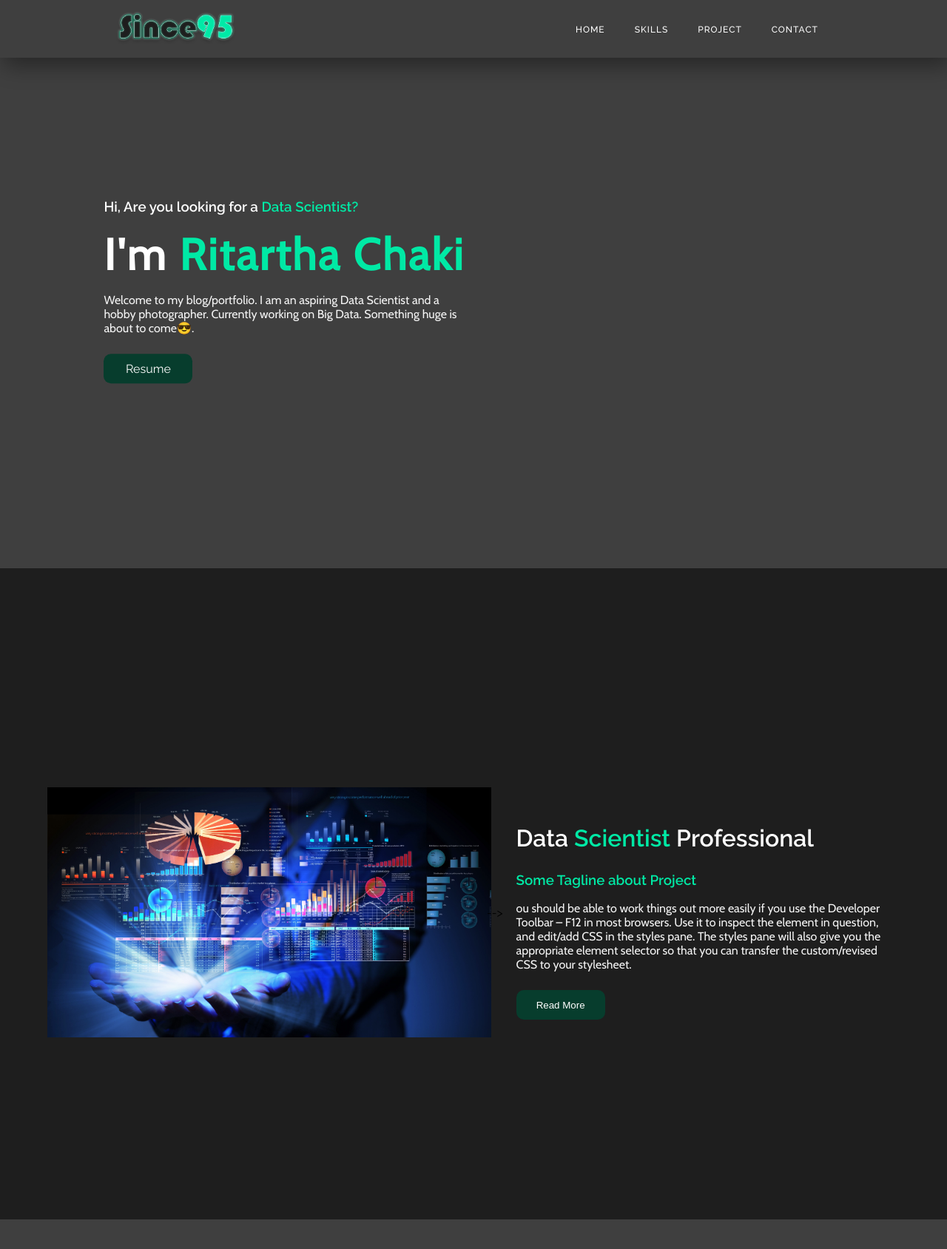
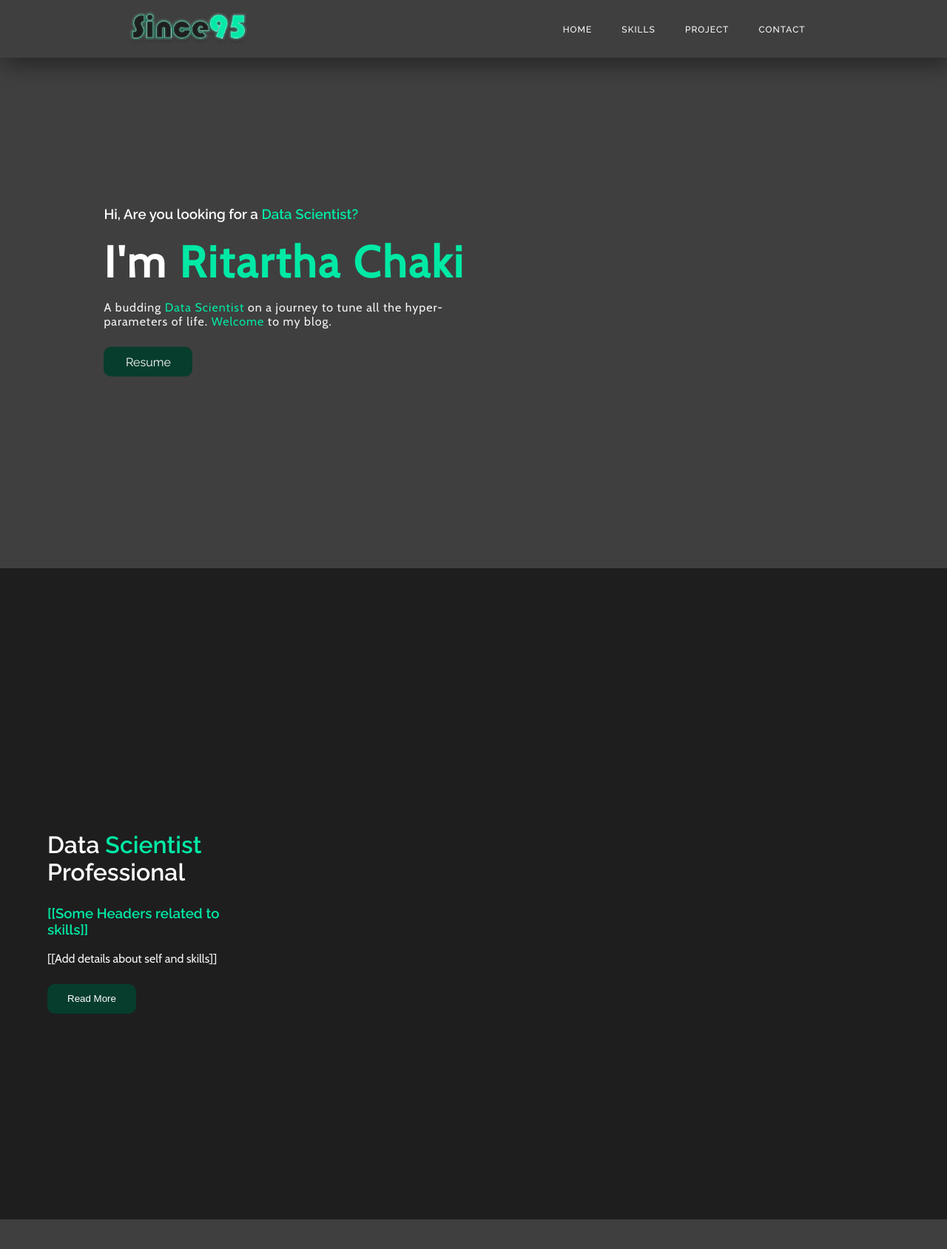
Before and after one commit to ritartha/First-portfolio, a PHP site: page / in a window 1280 px wide; the page is wider, and only the part inside the window is pictured. Shown: the top 1688 px of that part at 74% size. Run offline with PHP 8.4, Linux system fonts and the light colour scheme; some web fonts are replaced.

Commit message:
slight modifications

```diff
--- a/assets/css/style.css
+++ b/assets/css/style.css
@@ -28,8 +28,10 @@ input{
 }
 
 .logo{
-    width:20%;
+    padding-right: 20px;
 }
+
+
 
 /******************** NAVIGATION****/
 nav{
@@ -117,6 +119,7 @@ nav ul li a:hover{
 .header-heading p{
     color:whitesmoke ;
     font-family:Cabin;
+    letter-spacing: 1px;
 }
 
 .header-btn{
@@ -291,6 +294,7 @@ nav ul li a:hover{
     align-items: center;
     justify-content: center;
     flex-direction: column;
+    padding: 10px;
 }
 
 #contact form input, #contact form textarea{
@@ -301,6 +305,8 @@ nav ul li a:hover{
     background-color: #ffff;
     color:#1e1e1e;
     border-radius: 5px;
+    align-items: center;
+    justify-content: center;
 
 
 }
--- a/index.html
+++ b/index.html
@@ -27,8 +27,7 @@
 
             <h3>Hi, Are you looking for a <span class="data-scientist">Data Scientist?</span></h3>
             <h1>I'm <span>Ritartha Chaki</span> </h1>
-            <p>Welcome to my blog/portfolio. I am an aspiring Data Scientist and a hobby photographer.
-                Currently working on Big Data. Something huge is about to come😎.
+            <p>A budding <span class="data-scientist">Data Scientist</span> on a journey to tune all the hyper-parameters of life. <span class="data-scientist">Welcome</span> to my blog.
 
             </p>
             <a class="header-btn" href="#Resume">Resume</a>
@@ -38,15 +37,15 @@
 
     <section id="about">
         <div class="about-img">
-
+           <!---
            <img src="/assets/imgs/about.jpg" alt="about-image">
         </div>
     -->
 
         <div class="about-text">
             <h2>Data <span>Scientist</span> Professional</h2>
-            <h3>Some Tagline about Project</h3>
-            <p>ou should be able to work things out more easily if you use the Developer Toolbar – F12 in most browsers. Use it to inspect the element in question, and edit/add CSS in the styles pane. The styles pane will also give you the appropriate element selector so that you can transfer the custom/revised CSS to your stylesheet.</p>
+            <h3>[[Some Headers related to skills]]</h3>
+            <p>[[Add details about self and skills]]</p>
             <button class="header-btn">Read More</button>
         </div>
         </section>
@@ -105,9 +104,9 @@
     <section id="contact">
         <div class="work-heading">
             <h1>Social:</h1>
-            <p>To contact me, use any of the following.</p>
+            <p>If you have any questions about my services, or just want to say hello, feel free to contact me. Below are my social pages and my email:</p>
         </div>
-    <!--
+  <!--
     <form >
         <input type="text" placeholder="Type Your Name..."/>
         <input type="email" placeholder="Type Your email..."/>
@@ -115,9 +114,8 @@
         <input type="submit" value="Continue">
     </form>
 
+-->
 
-
-    -->
     <div class="contact-social">
         <ul>
             <li><a href="https://www.facebook.com/Ritartha/">
```
